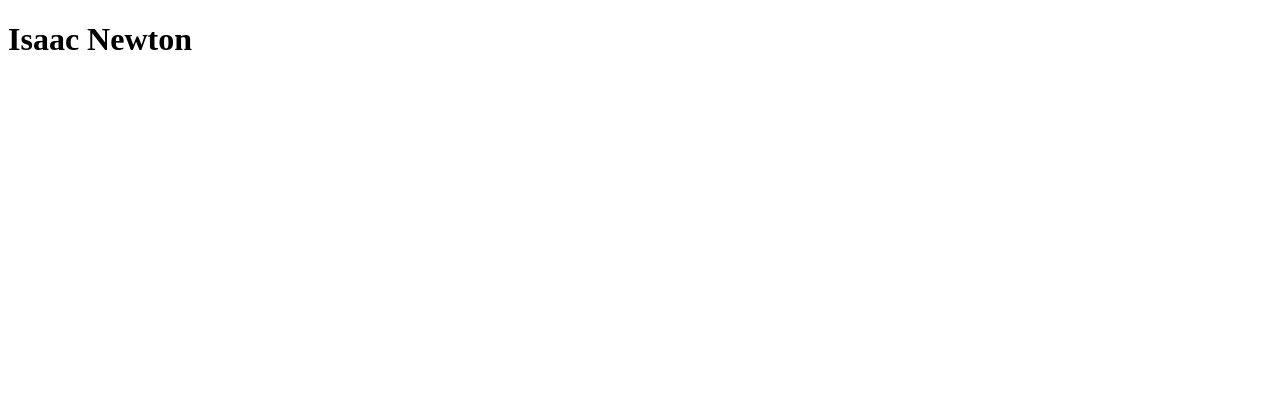
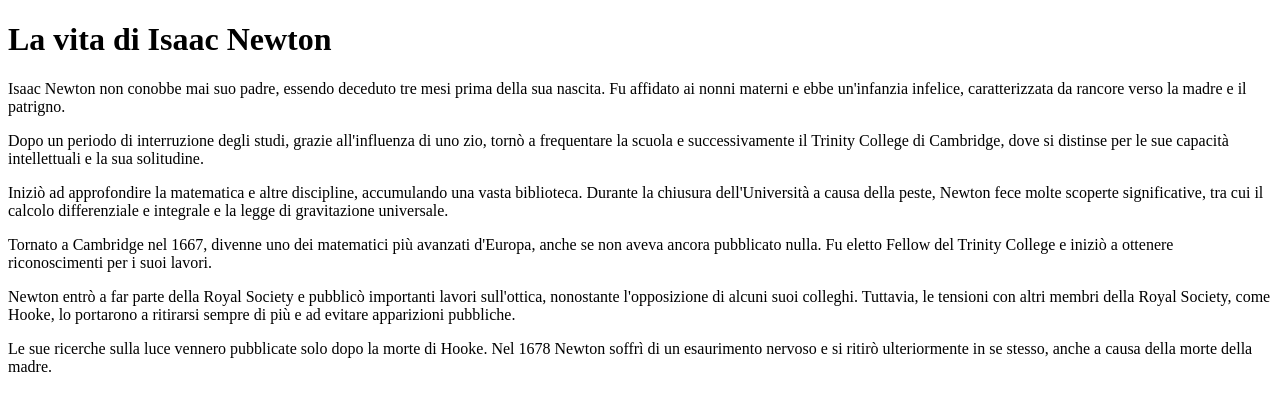
Before and after one commit to Corso-App-Salvemini-24/linea-del-tempo, a website: page newton.html in a window 1280 px wide. Drawn offline with Linux system fonts and the light colour scheme.

Commit message:
ho aggiunto la biografia di Newton

```diff
--- a/newton.html
+++ b/newton.html
@@ -5,6 +5,17 @@
         <meta name="viewport" content="width=device-width" />
     </head>
     <body>
-        <h1>Isaac Newton</h1>
+        <h1>La vita di Isaac Newton</h1>
+  <p>Isaac Newton non conobbe mai suo padre, essendo deceduto tre mesi prima della sua nascita. Fu affidato ai nonni materni e ebbe un'infanzia infelice, caratterizzata da rancore verso la madre e il patrigno.</p>
+
+  <p>Dopo un periodo di interruzione degli studi, grazie all'influenza di uno zio, torn&ograve; a frequentare la scuola e successivamente il Trinity College di Cambridge, dove si distinse per le sue capacit&agrave; intellettuali e la sua solitudine.</p>
+
+  <p>Inizi&ograve; ad approfondire la matematica e altre discipline, accumulando una vasta biblioteca. Durante la chiusura dell'Universit&agrave; a causa della peste, Newton fece molte scoperte significative, tra cui il calcolo differenziale e integrale e la legge di gravitazione universale.</p>
+
+  <p>Tornato a Cambridge nel 1667, divenne uno dei matematici pi&ugrave; avanzati d'Europa, anche se non aveva ancora pubblicato nulla. Fu eletto Fellow del Trinity College e inizi&ograve; a ottenere riconoscimenti per i suoi lavori.</p>
+
+  <p>Newton entr&ograve; a far parte della Royal Society e pubblic&ograve; importanti lavori sull'ottica, nonostante l'opposizione di alcuni suoi colleghi. Tuttavia, le tensioni con altri membri della Royal Society, come Hooke, lo portarono a ritirarsi sempre di pi&ugrave; e ad evitare apparizioni pubbliche.</p>
+
+  <p>Le sue ricerche sulla luce vennero pubblicate solo dopo la morte di Hooke. Nel 1678 Newton soffr&igrave; di un esaurimento nervoso e si ritir&ograve; ulteriormente in se stesso, anche a causa della morte della madre.</p>
     </body>
 </html>
```
